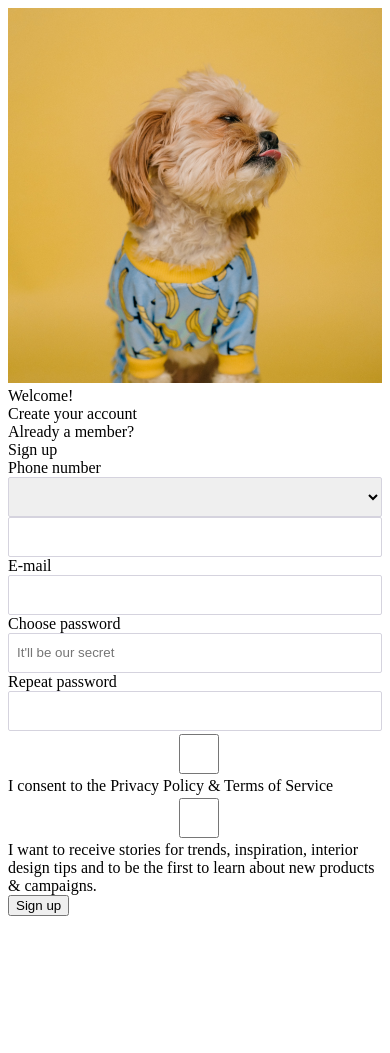
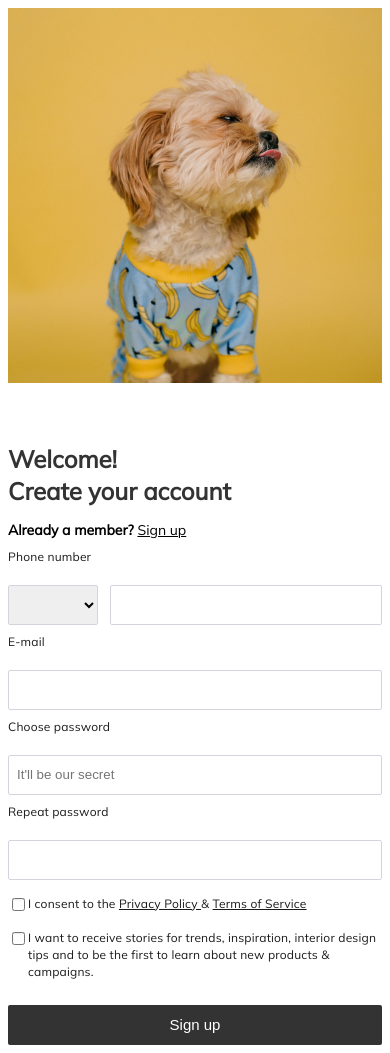
Before and after one commit to danzisky/distancify-challenge, a plain HTML site: page index.html in a window 390 px wide. Before the commit the page ends 924 px from the top, so only its background shows below. Drawn offline with Linux system fonts and the light colour scheme.

Commit message:
made the page responsive and changed the fonts. Practically done with basic design in html and css

```diff
--- a/assets/css/main.css
+++ b/assets/css/main.css
@@ -13,11 +13,19 @@
 .dc-select{
     padding:9px 0;
     height:40px;
+    display:block;
     border:1px solid #D5D3DE;
     width:100%;
     box-sizing: border-box;
     border-radius: 2px;
-    }
+}
+.dc-check{
+    background: #EDF2F5;
+    /* Shadow/Inner/05 */
+
+    box-shadow: inset 1px 2px 2px rgba(109, 109, 142, 0.15);
+    border-radius: 2.58px;
+}
 .row {
     display: flex;
     flex-direction: row;
@@ -30,8 +38,134 @@
     box-sizing: border-box;
 }
 .half {
-    width: 49.999%;
+    width: 49.999999%;
     box-sizing: border-box;
+}
+.mulish {
+    font-family: 'Mulish';
+    font-style: normal;
+}
+.text-standard {
+    color: #1A1A1A;
+}
+.main-primary {
+    color: #333333;
+}
+.label {
+    font-weight: 400;
+    font-size: 12px;
+    line-height: 17px;
+    /* or 142% */
+    letter-spacing: 0.015em;
+    display: block;
+    padding-top: 8px;
+    padding-bottom: 20px;
+}
+.header-text {
+    font-family: 'Mulish';
+    font-style: normal;
+    font-style: normal;
+    font-weight: 700;
+    font-size: 24px;
+    line-height: 32px;
+    /* or 133% */
+}
+.signup {
+    font-weight: 400;
+    font-size: 14px;
+    line-height: 20px;
+    /* identical to box height, or 143% */
+
+    text-decoration-line: underline;
+}
+.member-text {
+    font-weight: 700;
+    font-size: 14px;
+    line-height: 19px;
+    /* identical to box height, or 136% */
+    /* Text/Standard */
+}
+.form-text {
+    font-weight: 400;
+    font-size: 12px;
+    line-height: 17px;
+    /* identical to box height, or 142% */
+
+    letter-spacing: 0.015em;
+}
+.underline {
+    text-decoration-line: underline;
+}
+.btn {
+    width: 100%;
+    background: #333333;
+    border: none;
+    border-radius: 2px;
+    font-weight: 400;
+    font-size: 15px;
+    line-height: 14px;
+    /* identical to box height, or 93% */
+    padding-top: 13px;
+    padding-bottom: 13px;
+    text-align: center;
+    color: #FFFFFF;
+}
+.pd-top-15 {
+    padding-top: 15px;
+}
+.pd-top-60 {
+    padding-top: 60px;
+}
+/* For mobile phones: */
+.responsive[class*="col-"] {
+    width: 100%;
+}
+
+@media only screen and (max-width: 600px) {
+    /* For tablets: */
+    .col-s-1 {width: 8.33%;}
+    .col-s-2 {width: 16.66%;}
+    .col-s-3 {width: 25%;}
+    .col-s-4 {width: 33.33%;}
+    .col-s-5 {width: 41.66%;}
+    .col-s-6 {width: 50%;}
+    .col-s-7 {width: 58.33%;}
+    .col-s-8 {width: 66.66%;}
+    .col-s-9 {width: 75%;}
+    .col-s-10 {width: 83.33%;}
+    .col-s-11 {width: 91.66%;}
+    .col-s-12 {width: 100%;}
+}
+@media only screen and (min-width: 601px) {
+    /* For tablets: */
+    .col-s-1 {width: 8.33%;}
+    .col-s-2 {width: 16.66%;}
+    .col-s-3 {width: 25%;}
+    .col-s-4 {width: 33.33%;}
+    .col-s-5 {width: 41.66%;}
+    .col-s-6 {width: 50%;}
+    .col-s-7 {width: 58.33%;}
+    .col-s-8 {width: 66.66%;}
+    .col-s-9 {width: 75%;}
+    .col-s-10 {width: 83.33%;}
+    .col-s-11 {width: 91.66%;}
+    .col-s-12 {width: 100%;}
+}
+
+@media only screen and (min-width: 768px) {
+    /* For desktop: */
+    .col-1 {width: 8.33%;}
+    .col-2 {width: 16.66%;}
+    .col-3 {width: 25%;}
+    .col-4 {width: 33.33%;}
+    .col-5 {width: 41.66%;}
+    .col-6 {width: 50%;}
+    .col-7 {width: 58.33%;}
+    .col-8 {width: 66.66%;}
+    .col-9 {width: 75%;}
+    .col-10 {width: 83.33%;}
+    .col-11 {width: 91.66%;}
+    .col-12 {width: 100%;}
 }
 
 @media (max-width:600px){
@@ -40,7 +174,7 @@
         display:block;
         overflow-x:auto
     }
-    .row {
+    .row_, .responsive {
         display: flex;
         flex-direction: column;
     }
--- a/index.html
+++ b/index.html
@@ -6,58 +6,78 @@
     <meta name="viewport" content="width=device-width, initial-scale=1.0">
     <title>Document</title>
 
+    <link rel="stylesheet" href="https://fonts.googleapis.com/css?family=Mulish">
     <link rel="stylesheet" href="assets/css/main.css">
 </head>
-<body>
+<body class="mulish">
     <!-- root div -->
-    <div class="row">
+    <div class="row responsive">
         <div class="responsive half">
             <img src="assets/images/MediaPlaceholder.png" alt="" srcset="" width="100%">
             <!-- picture div -->
         </div>
-        <div class="responsive half padding-half">
+        <div class="responsive half padding-half pd-top-60">
             <!-- other half div -->
-            <div>
+            <div class="header-text main-primary">
                 Welcome!
             </div>
-            <div>
+            <div class="header-text main-primary">
                 Create your account
             </div>
-            <div>
-                Already a member?
-                <div>
+            <div class="" style="padding-top: 12px;">
+                <span class="member-text">
+                    Already a member?
+                </span>
+
+                <span class="signup">
                     Sign up
-                </div>
+                </span>
             </div>
             <div>
-                <form action="" method="post">
+                <form action="" method="post" class="text-standard form-text">
                     <div>
-                        <label for="phone_number">Phone number</label>
-                        <select name="" id="" class="dc-select"></select>
-                        <input type="text" class="dc-input" />
+                        <label for="phone_number" class="label">Phone number</label>
+                        <div class="row">
+                            <select name="" id="" class="dc-select col-s-3" style="margin-right: 12px;"></select>
+                            <input type="text" class="dc-input col-s-9" />
+                        </div>
+
                     </div>
                     <div>
-                        <label for="email">E-mail</label>
+                        <label for="email" class="label">E-mail</label>
                         <input type="email" class="dc-input" name="" id="">
                     </div>
                     <div>
-                        <label for="password">Choose password</label>
+                        <label for="password" class="label">Choose password</label>
                         <input type="password" class="dc-input" name="" id="" placeholder="It'll be our secret">
                     </div>
                     <div>
-                        <label for="confirm_password">Repeat password</label>
+                        <label for="confirm_password" class="label">Repeat password</label>
                         <input type="password" class="dc-input" name="" id="">
                     </div>
-                    <div>
-                        <input type="checkbox" class="dc-input" name="" id="">
-                        <div>I consent to the Privacy Policy & Terms of Service</div>
+                    <div class="row pd-top-15">
+                        <input type="checkbox" class="dc-check" name="" id="">
+                        <div>
+                            <span>
+                                I consent to the
+                            </span>
+                            <span class="underline">
+                                 Privacy Policy
+                            </span>
+                            <span>
+                                 &
+                            </span>
+                            <span class="underline">
+                                 Terms of Service
+                            </span>
+                        </div>
                     </div>
-                    <div>
-                        <input type="checkbox" class="dc-input" name="" id="">
+                    <div class="row pd-top-15">
+                        <input type="checkbox" class="dc-check" name="" id="">
                         <div>I want to receive stories for trends, inspiration, interior design tips and to be the first to learn about new products & campaigns.</div>
                     </div>
-                    <div>
-                        <button type="submit">Sign up</button>
+                    <div class="" style="margin-top: 25px;">
+                        <button type="submit" class="btn">Sign up</button>
                     </div>
                 </form>
             </div>
```
